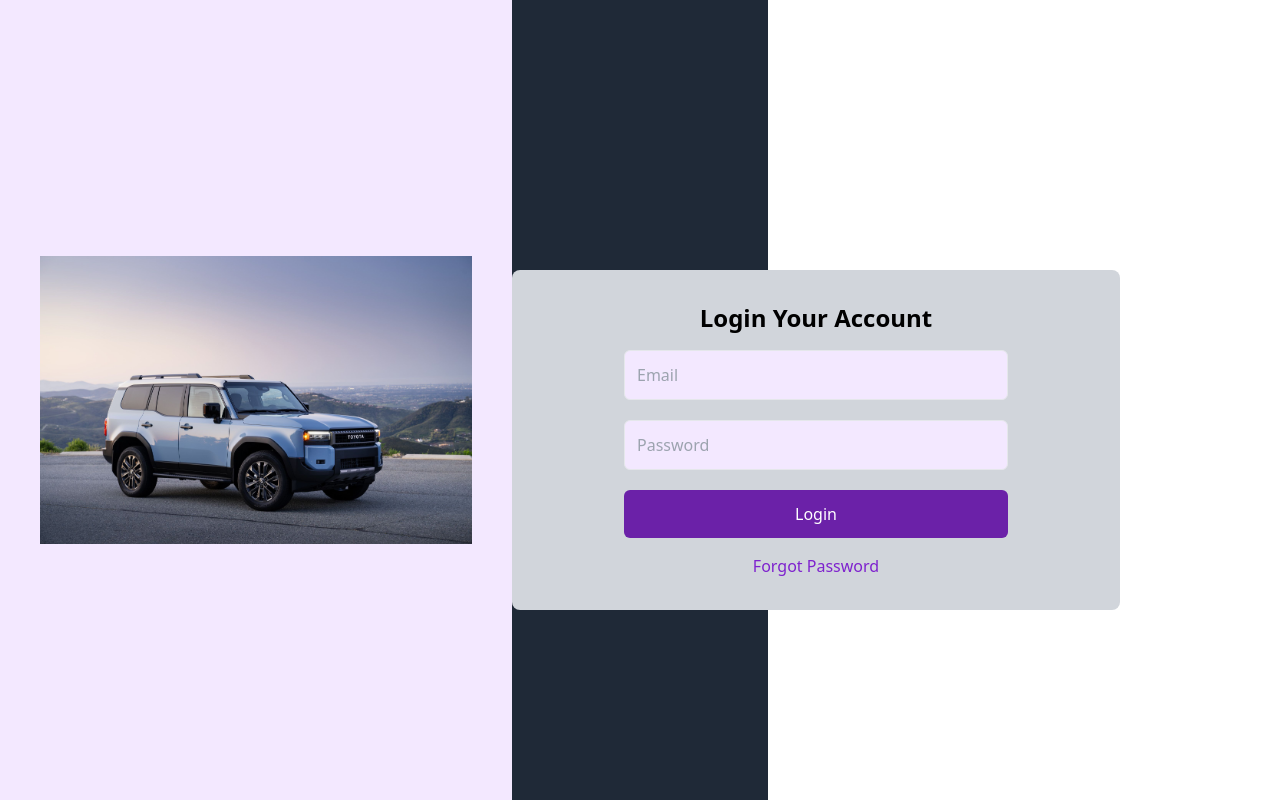
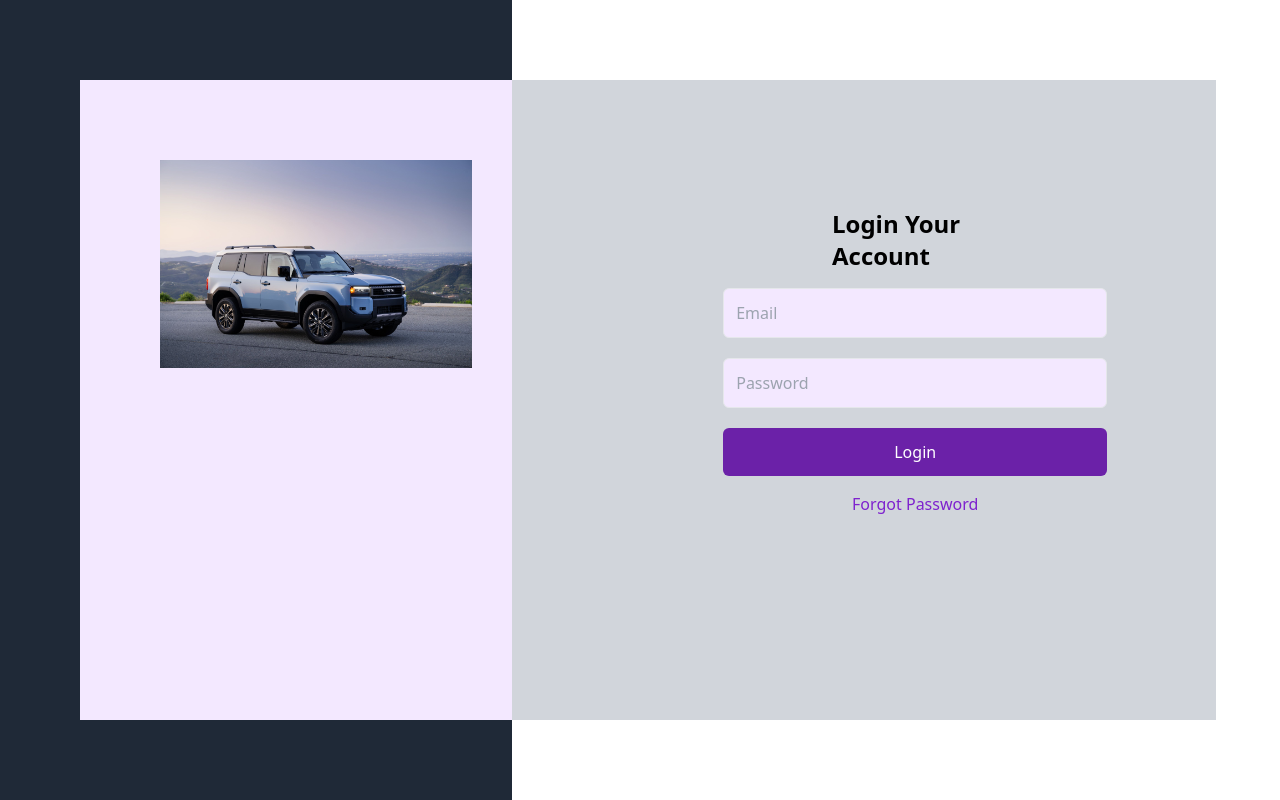
Before and after one commit to YaseeRathnayaka/De-Manager, a React (Vite) app in the folder admin/: page /login in a window 1280 px wide. Built offline with nearby package versions, Linux system fonts and the light colour scheme.

Commit message:
Update Login.jsx

```diff
--- a/admin/src/Components/Pages/Login/Login.jsx
+++ b/admin/src/Components/Pages/Login/Login.jsx
@@ -1,35 +1,36 @@
-import React, { useState } from 'react';
+import React, {useState} from 'react';
 import profile from './../../../assets/Login2.jpg';
 
+
 const Login = () => {
-  const [email, setEmail] = useState('');
-  const [password, setPassword] = useState('');
+  const[email, setEmail] = useState('');
+  const[password, setPassword] = useState('');
 
-  const handleLogin = () => {
-    console.log('Email:', email);
-    console.log('Password:', password);
+  const handleLogin = () =>{
+    console.log('Email:' ,email);
+    console.log('Password:' , password);
   };
 
-  const handleEmailChange = (e) => {
+  const handleEmailChange = (e) =>{
     setEmail(e.target.value);
   };
 
-  const handlePasswordChange = (e) => {
+  const handlePasswordChange = (e) =>{
     setPassword(e.target.value);
   };
 
   return (
-    <div className="relative flex h-screen">
-      <div className='absolute top-0 left-0 z-0 w-3/5 h-full bg-gray-800'></div>
-
-      <div className='relative z-10 flex w-2/5 h-full bg-purple-100'>
-        <img src={profile} alt="Profile" className="max-w-full m-auto h-72" />
+    <div className="flex h-screen">
+       <div className='bg-gray-800 w-2/5 h-full'>
+        <div className='bg-purple-100 w-full h-4/5 mt-20 ml-20'>
+        <img src={profile} alt="Profile" className="max-w-full h-72  ml-20 pt-20" />
+          </div>
       </div>
 
-      <div className='relative z-10 flex items-center justify-center w-3/5 h-full'>
-        <div className='w-11/12 p-8 mt-20 mr-40 bg-gray-300 rounded-lg'>
-          <div className="flex flex-col items-center justify-center">
-            <h2 className="mb-4 text-2xl font-bold">Login Your Account</h2>
+      <div className='w-3/5 h-full '>
+      <div className='bg-gray-300 w-11/12 h-4/5 mt-20 mr-40'>
+      <div className="w-3/5 flex flex-col justify-center items-center p-32 ml-48">
+                <h2 className="text-2xl font-bold mb-4">Login Your Account</h2>
 
             <div className='mb-5'>
               <input
@@ -37,32 +38,36 @@ const Login = () => {
                placeholder='Email'
                value={email}
                onChange={handleEmailChange}
-                className='p-3 bg-purple-100 border rounded-md w-96 focus:outline-none focus:border-gray-800'
-              />
+               className='w-96 p-3 rounded-md border bg-purple-100 focus:outline-none focus:border-gray-800'/>
             </div>
 
            <div className='mb-5'>
               <input
-                type='password'
+               type='text'
                placeholder='Password'
-                value={password}
+               value={email}
                onChange={handlePasswordChange}
-                className='p-3 bg-purple-100 border rounded-md focus:outline-none focus:border-gray-800 w-96'
-              />
+               className='p-3 rounded-md border bg-purple-100 focus:outline-none focus:border-gray-800 w-96'/>
            </div>
 
-            <button onClick={handleLogin} className='p-3 mb-4 text-white bg-purple-800 rounded-md w-96 hover:bg-purple-900'>
+            <button onClick={handleLogin} className='w-96 p-3 bg-purple-800 text-white rounded-md mb-4 hover:bg-purple-900'>
              Login
              </button>
 
              <div className='text-center'>
              <a href=" " className="text-purple-700 hover:underline">Forgot Password</a>
              </div>
+
+
        </div>
+
       </div>
+
       </div>
+
       </div>
+
   );
-};
+}
 
 export default Login;
```
Lines whose indentation alone changed are shown as unchanged.
